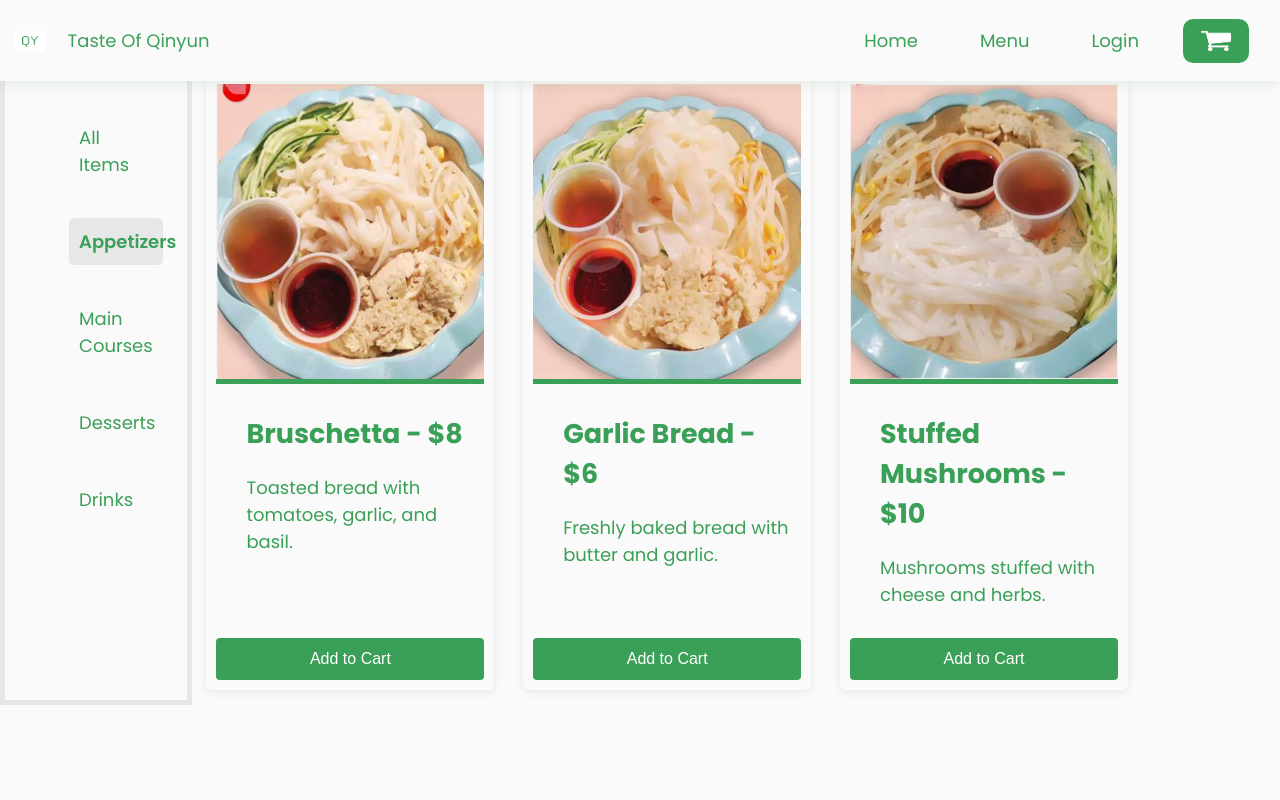
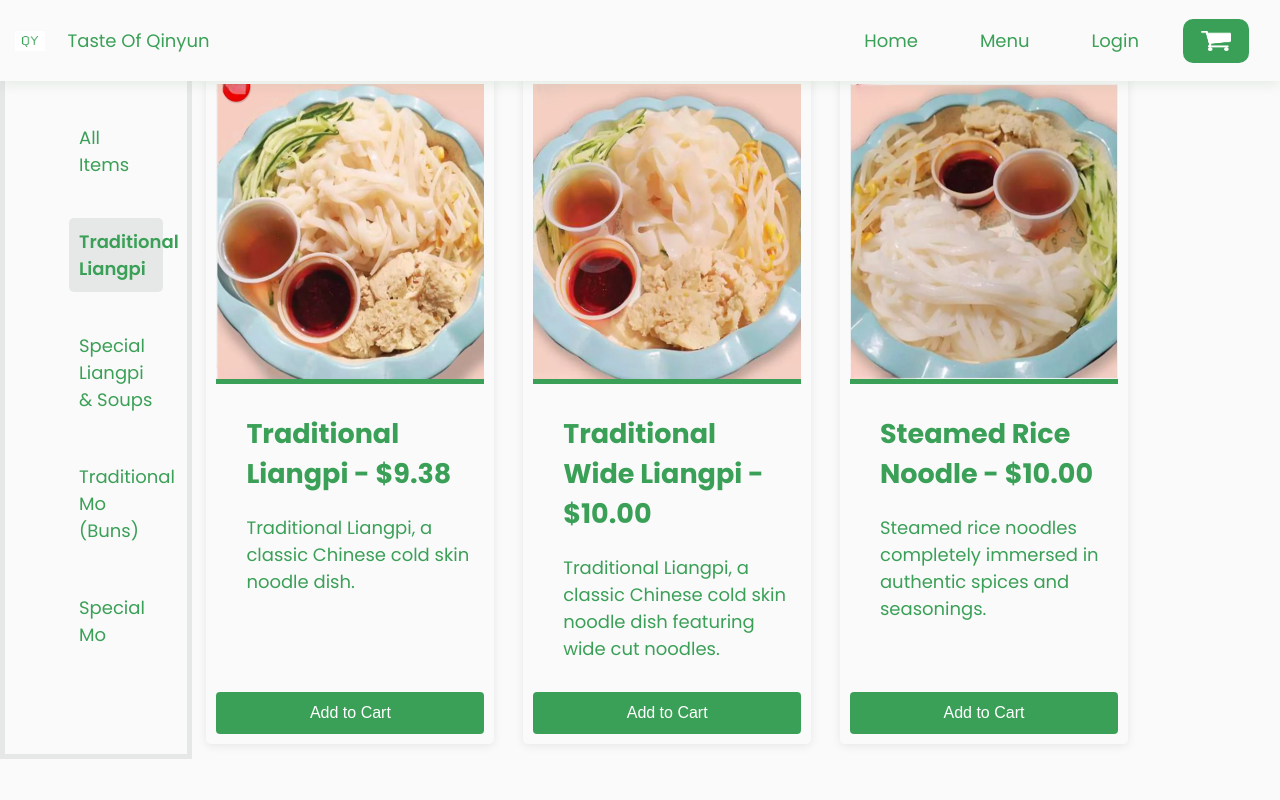
Before and after one commit to Poffesuer/Taste-of-Qin-Yun, a PHP site: page /menu.php in a window 1280 px wide. Run offline with PHP 8.4, Linux system fonts and the light colour scheme.

```diff
--- a/cart/cart.php
+++ b/cart/cart.php
@@ -1,4 +1,9 @@
 <?php
+/**
+ * Authors: Harry, Hetarth, Braden, Leon, Uzair
+ * Date: April 19
+ * Description: Renders the user's shopping basket showing items added, quantity modification controls, and cost calculation.
+ */
 session_start();
 $cart = $_SESSION['cart'] ?? [];
 
--- a/cart/checkout.php
+++ b/cart/checkout.php
@@ -1,4 +1,9 @@
 <?php
+/**
+ * Authors: Harry, Hetarth, Braden, Leon, Uzair
+ * Date: April 19
+ * Description: Secures the checkout flow, displays the order summary, and handles user payment validation.
+ */
 session_start();
 
 if (!isset($_SESSION['user_id'])) {
--- a/cart/clear_cart.php
+++ b/cart/clear_cart.php
@@ -1,4 +1,9 @@
 <?php
+/**
+ * Authors: Harry, Hetarth, Braden, Leon, Uzair
+ * Date: April 19
+ * Description: Instantly empties all active items from the user's session cart.
+ */
 session_start();
 
 unset($_SESSION['cart']);
--- a/cart/update.php
+++ b/cart/update.php
@@ -1,4 +1,9 @@
 <?php
+/**
+ * Authors: Harry, Hetarth, Braden, Leon, Uzair
+ * Date: April 19
+ * Description: Modifies the specific item quantity based on user interaction from the cart basket page.
+ */
 session_start();
 
 if ($_SERVER['REQUEST_METHOD'] === 'POST') {
--- a/css/style.css
+++ b/css/style.css
@@ -1,5 +1,10 @@
 /* BRADEN CODE */
 
+/**
+ * Authors: Harry, Hetarth, Braden, Leon, Uzair
+ * Date: April 19
+ * Description: Master stylesheet for the entire application containing variables, structure grids, and responsive components.
+ */
 :root {
     --primary: #3ba057;
     --primary-dark: #308247;
--- a/includes/connect.php
+++ b/includes/connect.php
@@ -1,4 +1,9 @@
 <?php
+/**
+ * Authors: Harry, Hetarth, Braden, Leon, Uzair
+ * Date: April 19
+ * Description: Establishes a secure global, reusable PDO connection to the MySQL database backend.
+ */
 
 try {
     $pdo = new PDO(
--- a/includes/header.php
+++ b/includes/header.php
@@ -1,4 +1,9 @@
 <?php
+/**
+ * Authors: Harry, Hetarth, Braden, Leon, Uzair
+ * Date: April 19
+ * Description: Renders the site navigation, authenticates the active session, and handles the dynamic cart indicator.
+ */
 $base_url = '';
 if (strpos($_SERVER['REQUEST_URI'], '/taste-of-qin-yun') === 0) {
     $base_url = '/taste-of-qin-yun';
--- a/js/auth.js
+++ b/js/auth.js
@@ -1,3 +1,8 @@
+/**
+ * Authors: Harry, Hetarth, Braden, Leon, Uzair
+ * Date: April 19
+ * Description: Handles client-side Javascript logic for toggling the authentication portal forms.
+ */
 const loginForm = document.getElementById("loginForm");
 const registerForm = document.getElementById("registerForm");
 const resetForm = document.getElementById("resetForm");
--- a/js/cart.js
+++ b/js/cart.js
@@ -1,3 +1,8 @@
+/**
+ * Authors: Harry, Hetarth, Braden, Leon, Uzair
+ * Date: April 19
+ * Description: Intercepts form submissions structurally to add items asynchronously using the fetch AJAX API seamlessly.
+ */
 document.addEventListener('DOMContentLoaded', () => {
     // AJAX Add to Cart
     document.querySelectorAll('form[action="cart/add.php"]').forEach(form => {
--- a/js/checkout-validator.js
+++ b/js/checkout-validator.js
@@ -1,3 +1,8 @@
+/**
+ * Authors: Harry, Hetarth, Braden, Leon, Uzair
+ * Date: April 19
+ * Description: Vanilla JS class to format and validate raw form inputs flawlessly in real-time during the checkout process.
+ */
 class CheckoutValidator {
     constructor() {
         this.form = document.querySelector('.checkout-container');
--- a/login/dashboard.php
+++ b/login/dashboard.php
@@ -1,4 +1,9 @@
 <?php
+/**
+ * Authors: Harry, Hetarth, Braden, Leon, Uzair
+ * Date: April 19
+ * Description: Secure user dashboard listing personalized profile details and past order history.
+ */
 session_start();
 
 if (!isset($_SESSION["user_id"])) {
--- a/login/login.php
+++ b/login/login.php
@@ -1,4 +1,9 @@
 <?php
+/**
+ * Authors: Harry, Hetarth, Braden, Leon, Uzair
+ * Date: April 19
+ * Description: Authentication endpoint rendering the dual login and registration form portal.
+ */
 session_start();
 
 require "../includes/connect.php";
--- a/login/logout.php
+++ b/login/logout.php
@@ -1,4 +1,9 @@
 <?php
+/**
+ * Authors: Harry, Hetarth, Braden, Leon, Uzair
+ * Date: April 19
+ * Description: Safely nullifies and destroys the active user's session terminating access.
+ */
 session_start();
 session_destroy();
 header("Location: login.php");
--- a/menu.php
+++ b/menu.php
@@ -1,4 +1,9 @@
 <?php
+/**
+ * Authors: Harry, Hetarth, Braden, Leon, Uzair
+ * Date: April 19
+ * Description: Displays the main restaurant menu and product cards, allowing users to select and add items to their cart.
+ */
 if (session_status() === PHP_SESSION_NONE) {
     session_start();
 }
@@ -23,21 +28,21 @@ if (session_status() === PHP_SESSION_NONE) {
         <section class="menu-layout">
             <aside class="sidebar-left">
                 <a href="#all-items">All Items</a>
-                <a href="#appetizers">Appetizers</a>
-                <a href="#main-courses">Main Courses</a>
-                <a href="#desserts">Desserts</a>
-                <a href="#drinks">Drinks</a>
+                <a href="#traditional-liangpi">Traditional Liangpi</a>
+                <a href="#special-liangpi">Special Liangpi & Soups</a>
+                <a href="#traditional-mo">Traditional Mo (Buns)</a>
+                <a href="#special-mo">Special Mo</a>
             </aside>
 
             <section class="menu">
 
-                <div class="menu-category" id="appetizers">
+                <div class="menu-category" id="traditional-liangpi">
 
                     <section class="menu-row">
                         <section class="menu-section">
                             <img src="images/menu/1.png" class="item" onerror="this.src='images/cart.png'">
-                            <h2>Bruschetta - $8</h2>
-                            <p>Toasted bread with tomatoes, garlic, and basil.</p>
+                            <h2>Traditional Liangpi - $9.38</h2>
+                            <p>Traditional Liangpi, a classic Chinese cold skin noodle dish.</p>
                             <form method="POST" action="cart/add.php">
                                 <input type="hidden" name="id" value="1">
                                 <button class="btn" type="submit">Add to Cart</button>
@@ -46,8 +51,9 @@ if (session_status() === PHP_SESSION_NONE) {
 
                         <section class="menu-section">
                             <img src="images/menu/2.png" class="item" onerror="this.src='images/cart.png'">
-                            <h2>Garlic Bread - $6</h2>
-                            <p>Freshly baked bread with butter and garlic.</p>
+                            <h2>Traditional Wide Liangpi - $10.00</h2>
+                            <p>Traditional Liangpi, a classic Chinese cold skin noodle dish featuring wide cut noodles.
+                            </p>
                             <form method="POST" action="cart/add.php">
                                 <input type="hidden" name="id" value="2">
                                 <button class="btn" type="submit">Add to Cart</button>
@@ -55,8 +61,8 @@ if (session_status() === PHP_SESSION_NONE) {
                         </section>
                         <section class="menu-section">
                             <img src="images/menu/3.png" class="item" onerror="this.src='images/cart.png'">
-                            <h2>Stuffed Mushrooms - $10</h2>
-                            <p>Mushrooms stuffed with cheese and herbs.</p>
+                            <h2>Steamed Rice Noodle - $10.00</h2>
+                            <p>Steamed rice noodles completely immersed in authentic spices and seasonings.</p>
                             <form method="POST" action="cart/add.php">
                                 <input type="hidden" name="id" value="3">
                                 <button class="btn" type="submit">Add to Cart</button>
@@ -65,12 +71,12 @@ if (session_status() === PHP_SESSION_NONE) {
                     </section>
                 </div>
 
-                <div class="menu-category" id="main-courses" hidden>
+                <div class="menu-category" id="special-liangpi" hidden>
                     <section class="menu-row">
                         <section class="menu-section">
-                            <img src="images/menu/5.png" class="item" onerror="this.src='images/cart.png'">
-                            <h2>Spaghetti Bolognese - $15</h2>
-                            <p>Classic Italian pasta with rich meat sauce.</p>
+                            <img src="images/menu/7.png" class="item" onerror="this.src='images/cart.png'">
+                            <h2>Spinach Liangpi - $10.00</h2>
+                            <p>Cold spinach infused noodles served with a refreshing, robust house sauce.</p>
                             <form method="POST" action="cart/add.php">
                                 <input type="hidden" name="id" value="4">
                                 <button class="btn" type="submit">Add to Cart</button>
@@ -78,8 +84,8 @@ if (session_status() === PHP_SESSION_NONE) {
                         </section>
                         <section class="menu-section">
                             <img src="images/menu/8.png" class="item" onerror="this.src='images/cart.png'">
-                            <h2>Grilled Salmon - $22</h2>
-                            <p>Fresh salmon served with roasted vegetables.</p>
+                            <h2>Liangpi in Sesame Sauce - $10.00</h2>
+                            <p>Authentic cold skin noodles thoroughly mixed in a dense, rich sesame sauce profile.</p>
                             <form method="POST" action="cart/add.php">
                                 <input type="hidden" name="id" value="5">
                                 <button class="btn" type="submit">Add to Cart</button>
@@ -87,8 +93,8 @@ if (session_status() === PHP_SESSION_NONE) {
                         </section>
                         <section class="menu-section">
                             <img src="images/menu/10.png" class="item" onerror="this.src='images/cart.png'">
-                            <h2>Margherita Pizza - $14</h2>
-                            <p>Wood-fired pizza with tomato, mozzarella, and basil.</p>
+                            <h2>Liangpi in Minced Pork Soup - $12.50</h2>
+                            <p>Spicy minced pork broth served intensely hot alongside classical Liangpi noodles.</p>
                             <form method="POST" action="cart/add.php">
                                 <input type="hidden" name="id" value="6">
                                 <button class="btn" type="submit">Add to Cart</button>
@@ -97,12 +103,13 @@ if (session_status() === PHP_SESSION_NONE) {
                     </section>
                 </div>
 
-                <div class="menu-category" id="desserts" hidden>
+                <div class="menu-category" id="traditional-mo" hidden>
                     <section class="menu-row">
                         <section class="menu-section">
                             <img src="images/menu/18.png" class="item" onerror="this.src='images/cart.png'">
-                            <h2>Tiramisu - $9</h2>
-                            <p>Coffee-flavored Italian dessert.</p>
+                            <h2>Pulled Pork Mo - $7.50</h2>
+                            <p>Super tender pulled pork infused gracefully in a traditional sauce seamlessly served
+                                inside a fresh bun.</p>
                             <form method="POST" action="cart/add.php">
                                 <input type="hidden" name="id" value="7">
                                 <button class="btn" type="submit">Add to Cart</button>
@@ -110,8 +117,9 @@ if (session_status() === PHP_SESSION_NONE) {
                         </section>
                         <section class="menu-section">
                             <img src="images/menu/19.png" class="item" onerror="this.src='images/cart.png'">
-                            <h2>Cheesecake - $8</h2>
-                            <p>Creamy New York style cheesecake.</p>
+                            <h2>Lamb Mo - $10.63</h2>
+                            <p>Sizzling lamb meat brilliantly stuffed inside a traditional, crispy, warm Chinese
+                                flatbread bun wrapper.</p>
                             <form method="POST" action="cart/add.php">
                                 <input type="hidden" name="id" value="8">
                                 <button class="btn" type="submit">Add to Cart</button>
@@ -120,12 +128,13 @@ if (session_status() === PHP_SESSION_NONE) {
                     </section>
                 </div>
 
-                <div class="menu-category" id="drinks" hidden>
+                <div class="menu-category" id="special-mo" hidden>
                     <section class="menu-row">
                         <section class="menu-section">
                             <img src="images/menu/20.png" class="item" onerror="this.src='images/cart.png'">
-                            <h2>Red Wine - $7</h2>
-                            <p>Glass of house red wine.</p>
+                            <h2>Saucy Pork Mo - $8.75</h2>
+                            <p>Flavorful saucy seared pork presented steaming heavily in a freshly baked Chinese Mo bun
+                                wrapper.</p>
                             <form method="POST" action="cart/add.php">
                                 <input type="hidden" name="id" value="9">
                                 <button class="btn" type="submit">Add to Cart</button>
@@ -151,7 +160,7 @@ if (session_status() === PHP_SESSION_NONE) {
                 var showAll = raw === 'all-items';
                 var id = showAll
                     ? 'all-items'
-                    : (raw && document.getElementById(raw) ? raw : 'appetizers');
+                    : (raw && document.getElementById(raw) ? raw : 'traditional-liangpi');
 
                 panels.forEach(function (panel) {
                     panel.hidden = showAll ? false : panel.id !== id;
```
Also changed, not shown: admin/admin.php (+7 -1 lines), cart/add.php (+16 -11 lines), index.php (+7 -1 lines).
